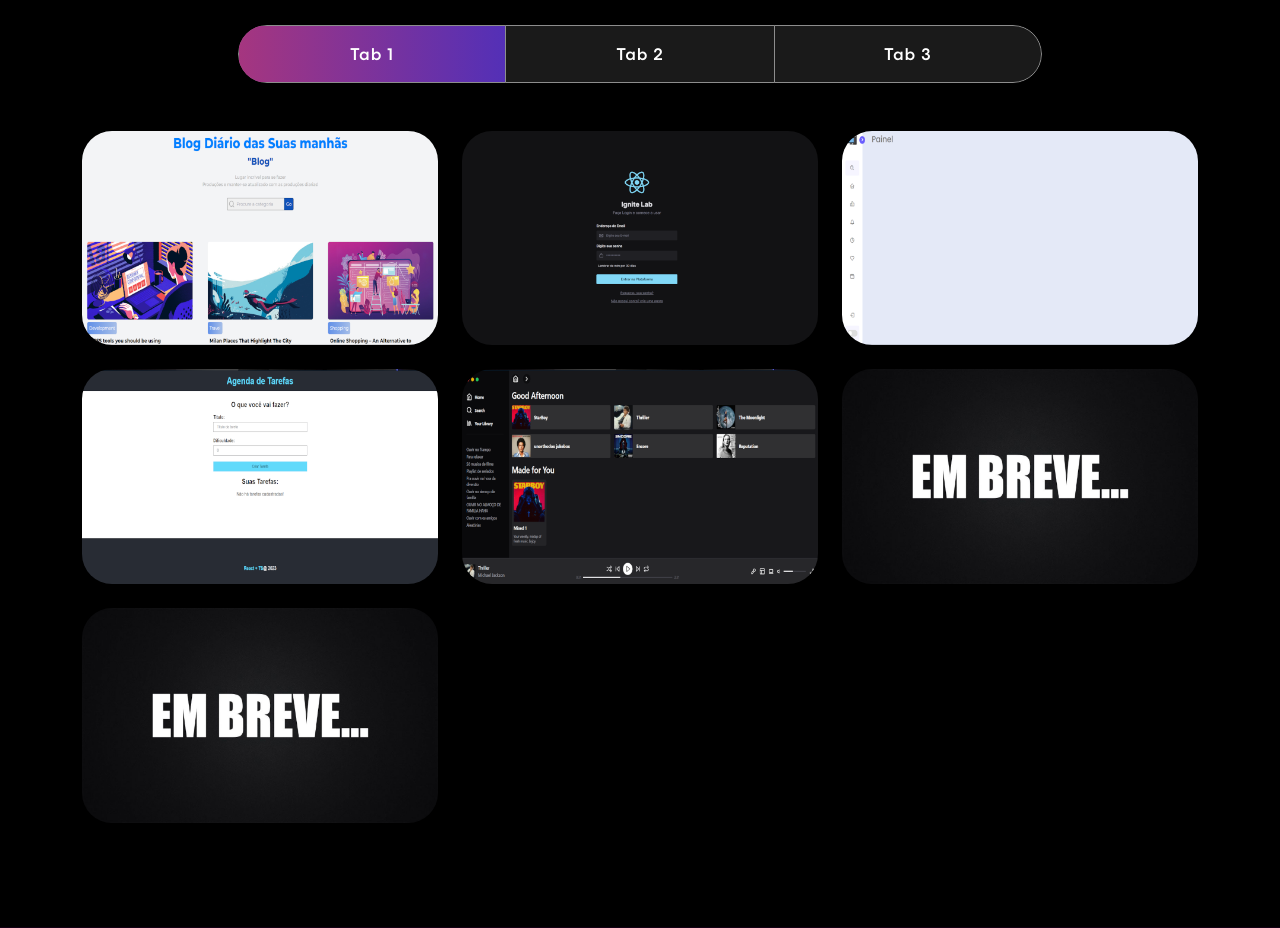
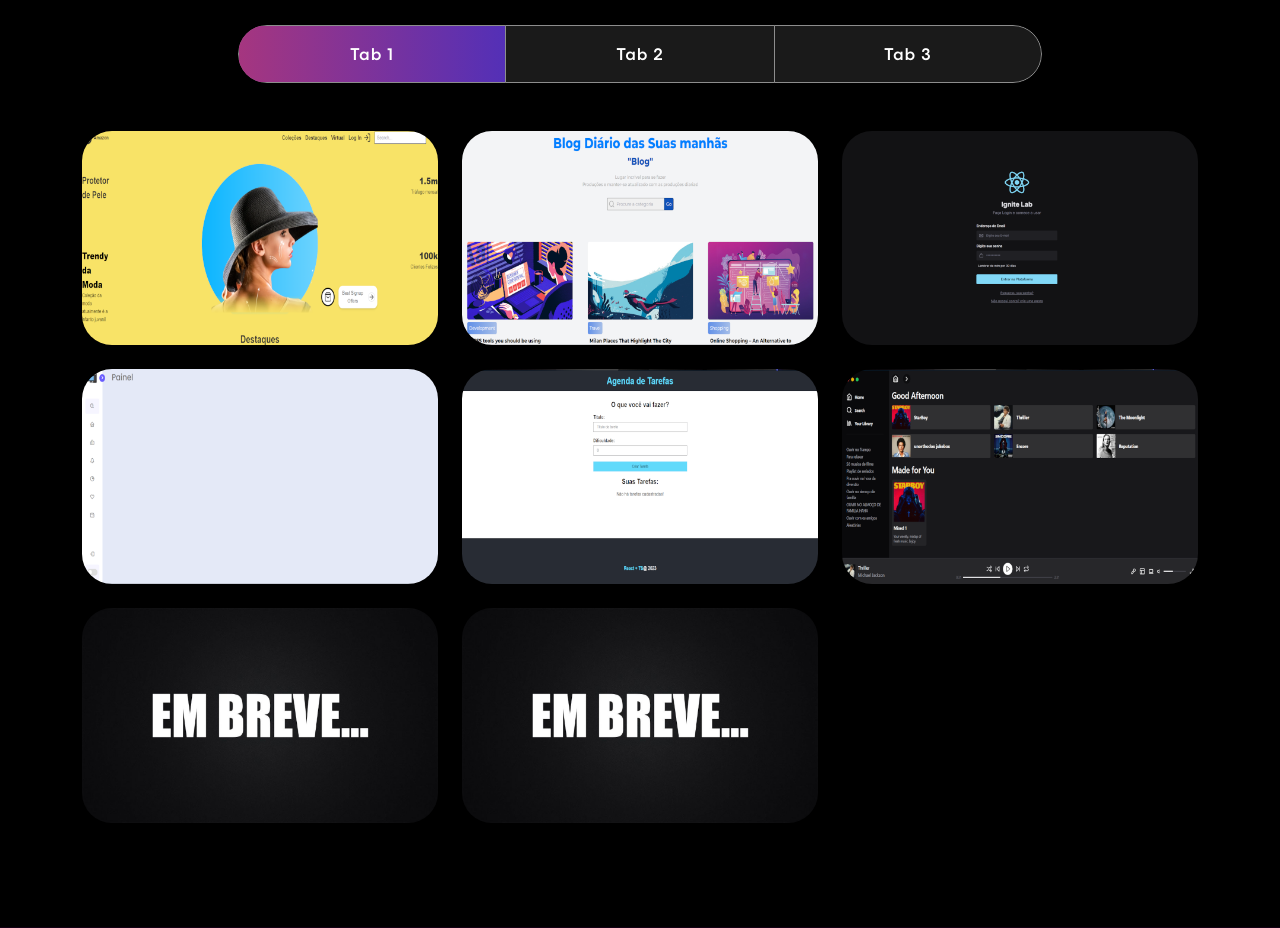
Before and after one commit to LucasP0/portfolio, a React (Create React App) app: page / in a window 1280 px wide. Shown: the part 1540-2468 px from the top of the page. Built offline with nearby package versions, Linux system fonts and the light colour scheme.

Commit message:
Atualizando...
-Atulização do component solo
-Atualização do carrinho

```diff
--- a/src/components/Projects.js
+++ b/src/components/Projects.js
@@ -6,7 +6,7 @@ import TrackVisibility from 'react-on-screen';
 
 // IMPORTAÇÃO DE IMGS
 
-import { projects } from "./FetchProjects";
+import { projects } from "../data/FetchProjects";
 
 export const Projects = () => {
   return (
--- a/src/components/FetchProjects.js
+++ b/src/data/FetchProjects.js
@@ -4,8 +4,16 @@ import Responsive from "../assets/img-project/Responsive-side-bar.png"
 import Agenda_Ts from "../assets/img-project/Agenda-Ts.png";
 import blog from "../assets/img-project/blog.png";
 import Next_Tailwind from "../assets/img-project/Estilização com Tailwind.png";
+import e_commerce from "../assets/img-project/e-commerce.png";
+
 
 export const projects = [
+  {
+    title: "E-commerce",
+    description: "e-commerce completo com carrinho, login, axios, tailwind e muito mais....",
+    imgUrl: e_commerce,
+    link: "https://e-commerce-lucaspretes.netlify.app/"
+  },
   {
     title: "Blog React",
     description: "Blog completo, com API local, utilizando tailwind",
```
Also changed, not shown: src/assets/img-project/e-commerce.png (added).
